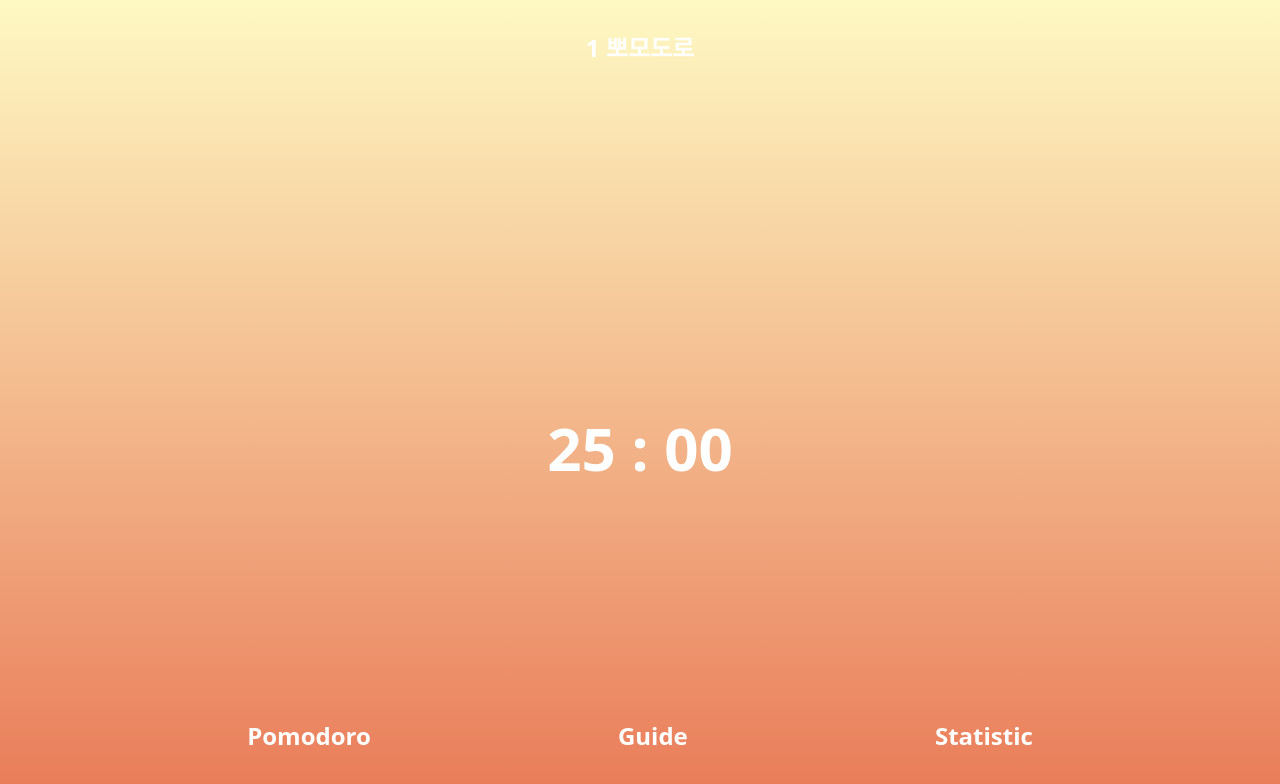
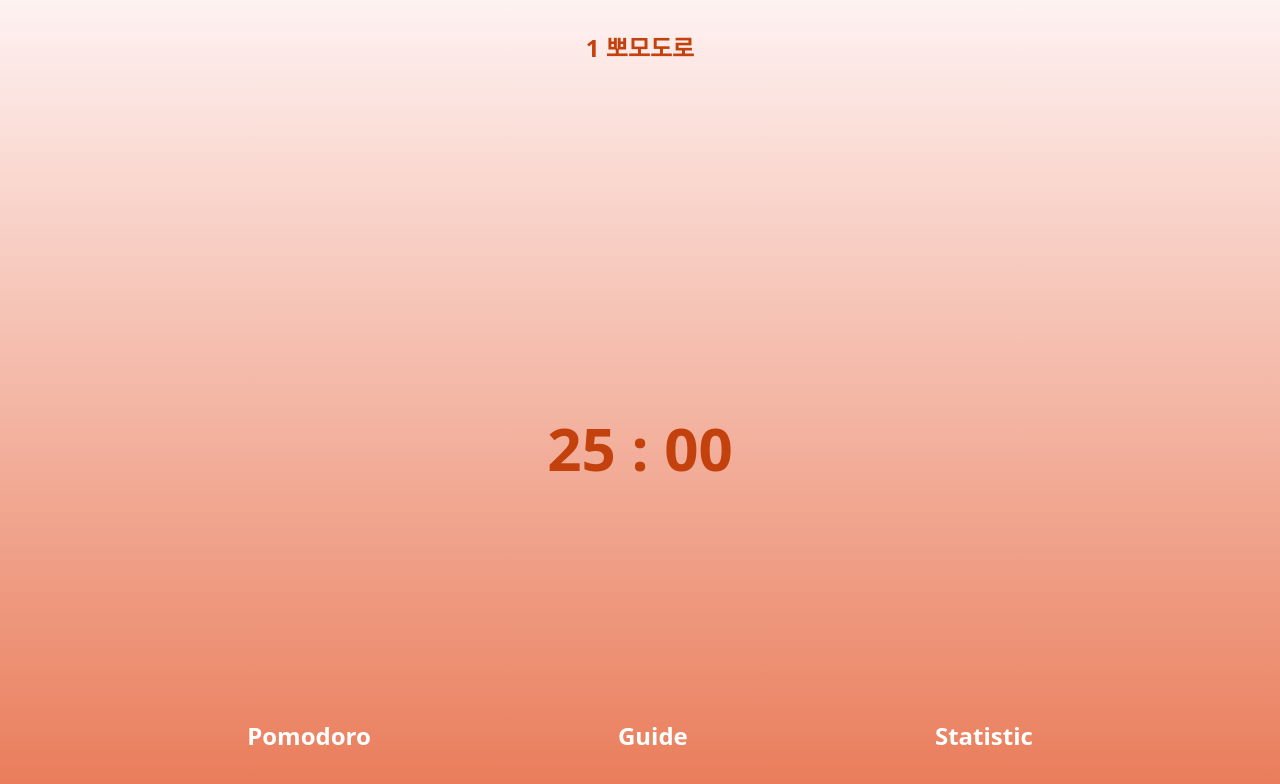
Before and after one commit to developerQuo/Flow-Burst-Today, a Next.js app: page / in a window 1280 px wide. Shown: the top 784 px of the page. Built offline with nearby package versions, Linux system fonts and the light colour scheme.

Commit message:
style: change fall color style

```diff
--- a/app/page.tsx
+++ b/app/page.tsx
@@ -7,7 +7,7 @@ import { useMemo } from "react";
 export default function Home() {
     const pomodoro = useMemo(() => new Pomodoro(), []);
     return (
-        <main className="flex flex-col items-center justify-between bg-focus">
+        <main className="flex flex-col items-center justify-between">
             <Hourglass pomodoro={pomodoro} />
         </main>
     );
--- a/components/pomodoro/ActionSchedule.tsx
+++ b/components/pomodoro/ActionSchedule.tsx
@@ -1,23 +1,24 @@
-"use client";
 import { Pomodoro } from "@/lib/pomodoro";
-import { Listener } from "@/lib/observer";
-import { useSyncExternalStore } from "react";
+import { useMemo } from "react";
+import { useActionSchedule } from "@/hooks/useActionSchedule";
 
 type InputProps = { pomodoro: Pomodoro };
 
 export default function ActionSchedule({ pomodoro }: InputProps) {
-    const actionScheduleText = useSyncExternalStore(
-        (callback: Listener) => {
-            pomodoro.getActionScheduleObserver.subscribe(callback);
-            return () =>
-                pomodoro.getActionScheduleObserver.unsubscribe(callback);
-        },
-        () => pomodoro.getActionScheduleText,
-        () => pomodoro.getActionScheduleText,
-    );
-
+    const getActionSchedule = useActionSchedule(pomodoro);
+    const actionScheduleText = useMemo(() => {
+        return getActionSchedule === "focus"
+            ? `${pomodoro.getFocusCalledTimes + 1} 뽀모도로`
+            : getActionSchedule === "shortBreaks"
+              ? `${pomodoro.getBreakCalledTimes + 1} 짧은 휴식`
+              : `긴 휴식`;
+    }, [
+        getActionSchedule,
+        pomodoro.getBreakCalledTimes,
+        pomodoro.getFocusCalledTimes,
+    ]);
     return (
-        <span className="z-10 my-8 text-2xl font-semibold text-white">
+        <span className="z-10 my-8 text-2xl font-semibold">
             {actionScheduleText}
         </span>
     );
--- a/components/pomodoro/SandColor.tsx
+++ b/components/pomodoro/SandColor.tsx
@@ -1,4 +1,4 @@
-"use client";
+import { useActionSchedule } from "@/hooks/useActionSchedule";
 import { useRemainTime } from "@/hooks/useRemainTime";
 import { Pomodoro } from "@/lib/pomodoro";
 import classNames from "classnames";
@@ -8,10 +8,11 @@ type InputProps = {
 };
 
 export default function SandColor({ pomodoro }: InputProps) {
+    const getActionSchedule = useActionSchedule(pomodoro);
     const duration =
-        pomodoro.getActionSchedule === "shortBreaks"
+        getActionSchedule === "shortBreaks"
             ? Pomodoro.shortBreakDuration
-            : pomodoro.getActionSchedule === "longBreaks"
+            : getActionSchedule === "longBreaks"
               ? Pomodoro.longBreakDuration
               : Pomodoro.focusSessionDuration;
     const height = `${(useRemainTime(pomodoro) / duration) * 100}%`;
@@ -20,13 +21,14 @@ export default function SandColor({ pomodoro }: InputProps) {
         <div
             data-testid="hourglass-bg-color"
             className={classNames(
-                "absolute bottom-0 w-full bg-gradient-to-t to-yellow-100 transition-all duration-1000 ease-linear",
+                "absolute bottom-0 w-full bg-gradient-to-t transition-all duration-1000 ease-linear",
                 {
-                    "from-focus": pomodoro.getActionSchedule === "focus",
-                    "from-short-breaks":
-                        pomodoro.getActionSchedule === "shortBreaks",
-                    "from-long-breaks":
-                        pomodoro.getActionSchedule === "longBreaks",
+                    "from-focus": getActionSchedule === "focus",
+                    "from-short-breaks": getActionSchedule === "shortBreaks",
+                    "from-long-breaks": getActionSchedule === "longBreaks",
+                    "to-red-50": getActionSchedule === "focus",
+                    "to-green-50": getActionSchedule === "shortBreaks",
+                    "to-blue-50": getActionSchedule === "longBreaks",
                 },
             )}
             style={{
--- a/components/pomodoro/Screen.tsx
+++ b/components/pomodoro/Screen.tsx
@@ -1,16 +1,22 @@
+import { useActionSchedule } from "@/hooks/useActionSchedule";
+import { Pomodoro } from "@/lib/pomodoro";
+import classNames from "classnames";
 import { useRef } from "react";
 
 type InputProps = {
     children: React.ReactNode[];
     startTimerCallback: () => void;
     terminateTimerCallback: () => void;
+    pomodoro: Pomodoro;
 };
 
 export default function Screen({
     children,
     startTimerCallback,
     terminateTimerCallback,
+    pomodoro,
 }: InputProps) {
+    const getActionSchedule = useActionSchedule(pomodoro);
     const timerForResetting = useRef<NodeJS.Timeout | undefined>(undefined);
     const isResetting = useRef(false);
 
@@ -39,12 +45,24 @@ export default function Screen({
             }, 0);
         }
     };
-
     return (
         <>
             <div
                 data-testid="hourglass"
-                className={`relative flex h-screen w-full flex-col items-center overflow-hidden`}
+                className={classNames(
+                    `relative flex h-screen w-full flex-col items-center overflow-hidden bg-gradient-to-t`,
+                    {
+                        "text-orange-700": getActionSchedule === "focus",
+                        "text-green-700": getActionSchedule === "shortBreaks",
+                        "text-blue-700": getActionSchedule === "longBreaks",
+                        "to-red-200": getActionSchedule === "focus",
+                        "to-green-200": getActionSchedule === "shortBreaks",
+                        "to-blue-200": getActionSchedule === "longBreaks",
+                        "from-red-50": getActionSchedule === "focus",
+                        "from-green-50": getActionSchedule === "shortBreaks",
+                        "from-blue-50": getActionSchedule === "longBreaks",
+                    },
+                )}
                 onClick={startTimer}
                 onMouseDown={resetTimerMouseDown}
                 onMouseUp={resetTimerMouseUp}
--- a/components/pomodoro/Timer.tsx
+++ b/components/pomodoro/Timer.tsx
@@ -10,7 +10,7 @@ type InputProps = {
 export default function Timer({ pomodoro }: InputProps) {
     const remainingTime = useRemainTime(pomodoro);
     return (
-        <div className="z-10 text-6xl font-bold text-white">
+        <div className="z-10 text-6xl font-bold">
             {formatRemainingTime(remainingTime)}
         </div>
     );
--- a/components/pomodoro/hourglass.tsx
+++ b/components/pomodoro/hourglass.tsx
@@ -29,12 +29,13 @@ export default function Hourglass({ pomodoro }: InputProps) {
             <Screen
                 startTimerCallback={startTimerCallback}
                 terminateTimerCallback={() => pomodoro.offTimer()}
+                pomodoro={pomodoro}
             >
                 <SandColor pomodoro={pomodoro} />
                 <ActionSchedule pomodoro={pomodoro} />
                 <div className="my-auto flex flex-col items-center gap-y-12">
                     {isCompleted && (
-                        <span className="z-10 text-4xl font-bold text-white">
+                        <span className="z-10 text-4xl font-bold">
                             {pomodoro.getCycle} 뽀모도로 달성!
                         </span>
                     )}
--- /dev/null
+++ b/hooks/useActionSchedule.ts
@@ -0,0 +1,16 @@
+import { Listener } from "@/lib/observer";
+import { Pomodoro } from "@/lib/pomodoro";
+import { useSyncExternalStore } from "react";
+
+export function useActionSchedule(pomodoro: Pomodoro) {
+    const subscribe = (callback: Listener) => {
+        pomodoro.getActionScheduleObserver.subscribe(callback);
+        return () => pomodoro.getActionScheduleObserver.unsubscribe(callback);
+    };
+
+    return useSyncExternalStore(
+        subscribe,
+        () => pomodoro.getActionSchedule,
+        () => pomodoro.getActionSchedule,
+    );
+}
--- a/lib/pomodoro.ts
+++ b/lib/pomodoro.ts
@@ -151,12 +151,4 @@ export class Pomodoro {
 
         return "longBreaks";
     }
-
-    get getActionScheduleText(): string {
-        return this.getActionSchedule === "focus"
-            ? `${this.focusCalledTimes + 1} 뽀모도로`
-            : this.getActionSchedule === "shortBreaks"
-              ? `${this.breakCalledTimes + 1} 짧은 휴식`
-              : `긴 휴식`;
-    }
 }
--- a/tailwind.config.ts
+++ b/tailwind.config.ts
@@ -17,6 +17,11 @@ const config: Config = {
                 "short-breaks": "#58E9A5",
                 "long-breaks": "#58A5E9",
             },
+            textColor: {
+                focus: "#4B2E24",
+                "short-breaks": "#2E4B35",
+                "long-breaks": "#2E354B",
+            },
         },
     },
     plugins: [],
```
